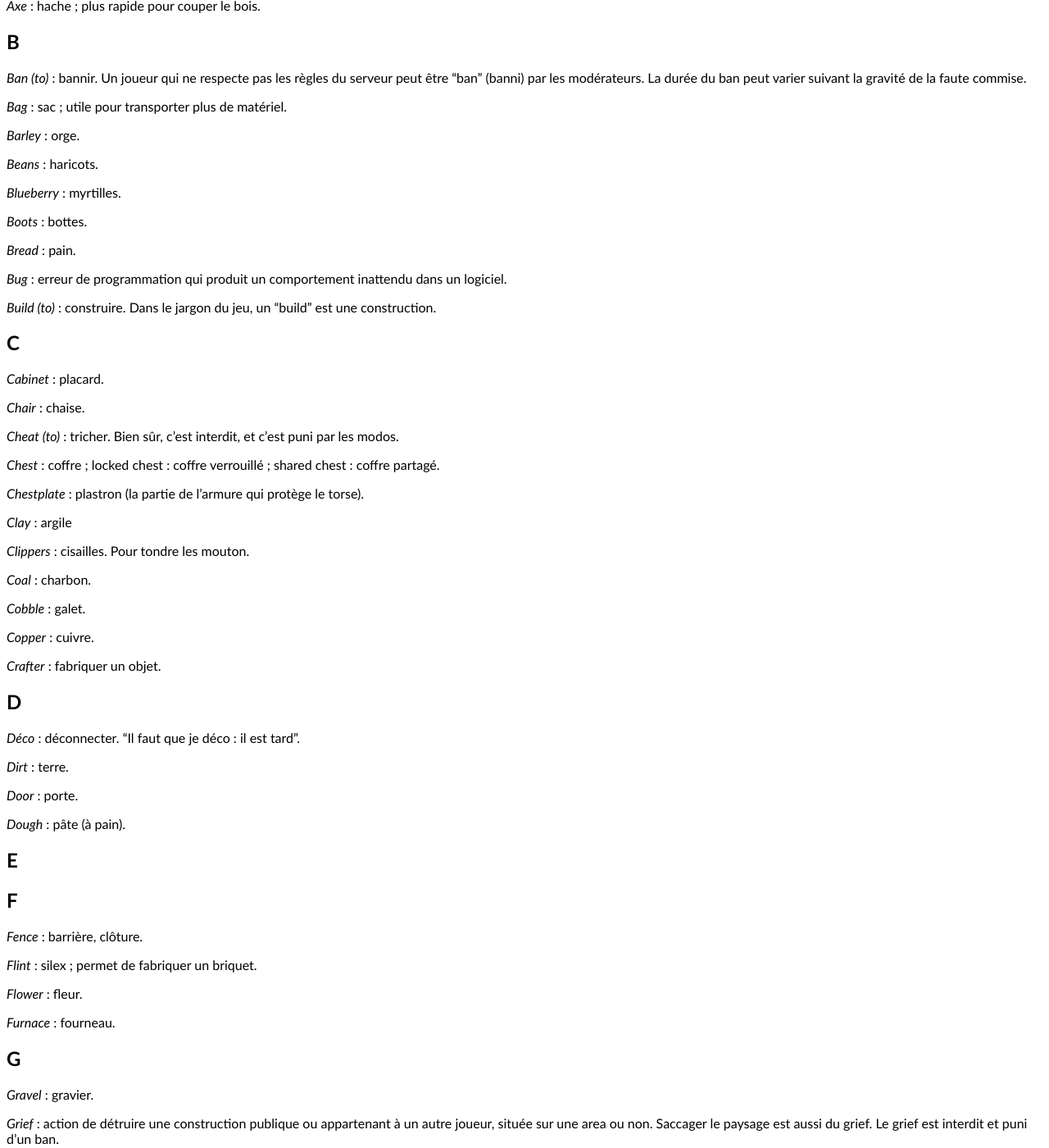
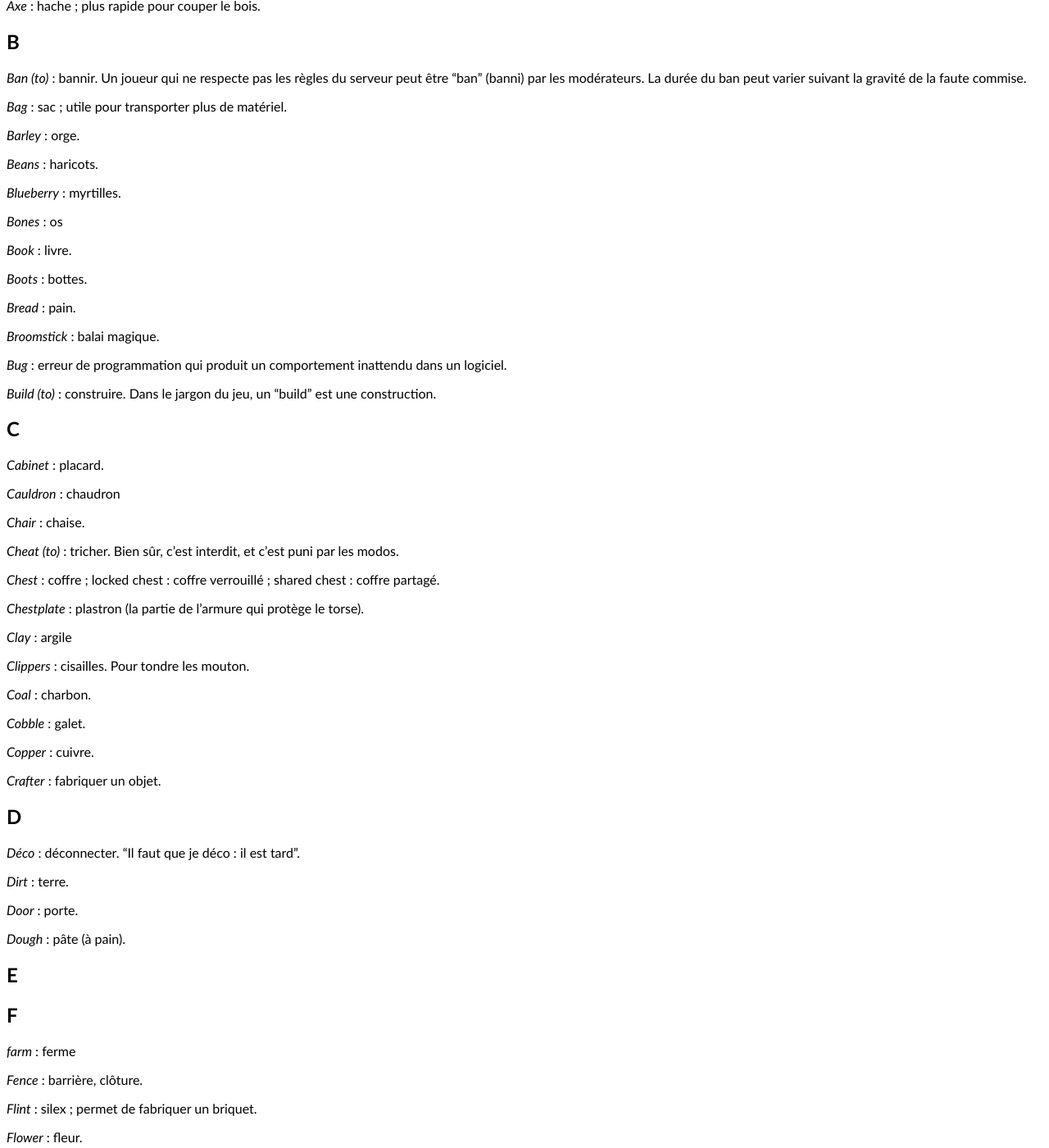
Before and after one commit to MT-Eurythmia/Eurythmia-website, a Jekyll site: the page built from lexique.md, in a window 1280 px wide and 1400 px high, scrolled down 526 px. Shown: the whole window at 82% size. Built offline with Jekyll 4.4.1, drawn with Linux system fonts in a browser that asks for light colours; some of the changed text lies outside the part shown.

Commit message:
Update lexique.md
add words

```diff
--- a/lexique.md
+++ b/lexique.md
@@ -36,9 +36,15 @@ title: Lexique
 
 *Blueberry* : myrtilles.
 
+*Bones* : os
+
+*Book* : livre.
+
 *Boots* : bottes.
 
 *Bread* : pain.
+
+*Broomstick* : balai magique.
 
 *Bug* : erreur de programmation qui produit un comportement inattendu dans un logiciel.
 
@@ -47,6 +53,8 @@ title: Lexique
 ## C
 
 *Cabinet* : placard.
+
+*Cauldron* : chaudron
 
 *Chair* : chaise.
 
@@ -81,6 +89,8 @@ title: Lexique
 ## E
 
 ## F
+
+*farm* : ferme
 
 *Fence* : barrière, clôture.
 
```
Also changed, not shown: other parts of lexique.md (+8 -0 lines).
